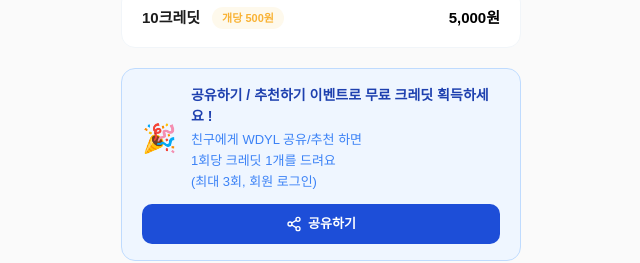
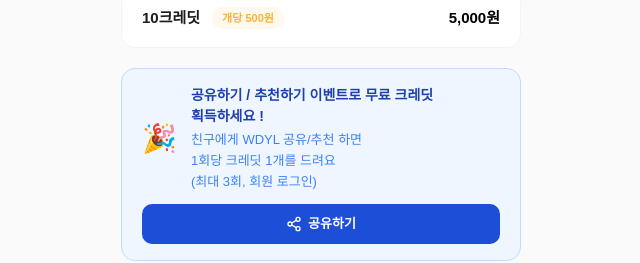
Before and after one commit to eunbinoh/wdyl, a Next.js app: page / in a window 1280 px wide. Shown: the part 1540-1803 px from the top of the page, without its empty margins (319-959 px from the left). Built offline with nearby package versions, Linux system fonts and the light colour scheme.

Commit message:
style: break words

```diff
--- a/src/app/page.tsx
+++ b/src/app/page.tsx
@@ -359,7 +359,10 @@
             >
               🎉
             </div>
-            <div style={{ flex: 1 }}>
+            <div
+              style={{ flex: 1 }}
+              className="break-keep break-words"
+            >
               <div style={{ fontSize: 14, fontWeight: 700, color: "#1e40af", marginBottom: 3 }}>
                 공유하기 / 추천하기 이벤트로 무료 크레딧 획득하세요 !
               </div>
```
